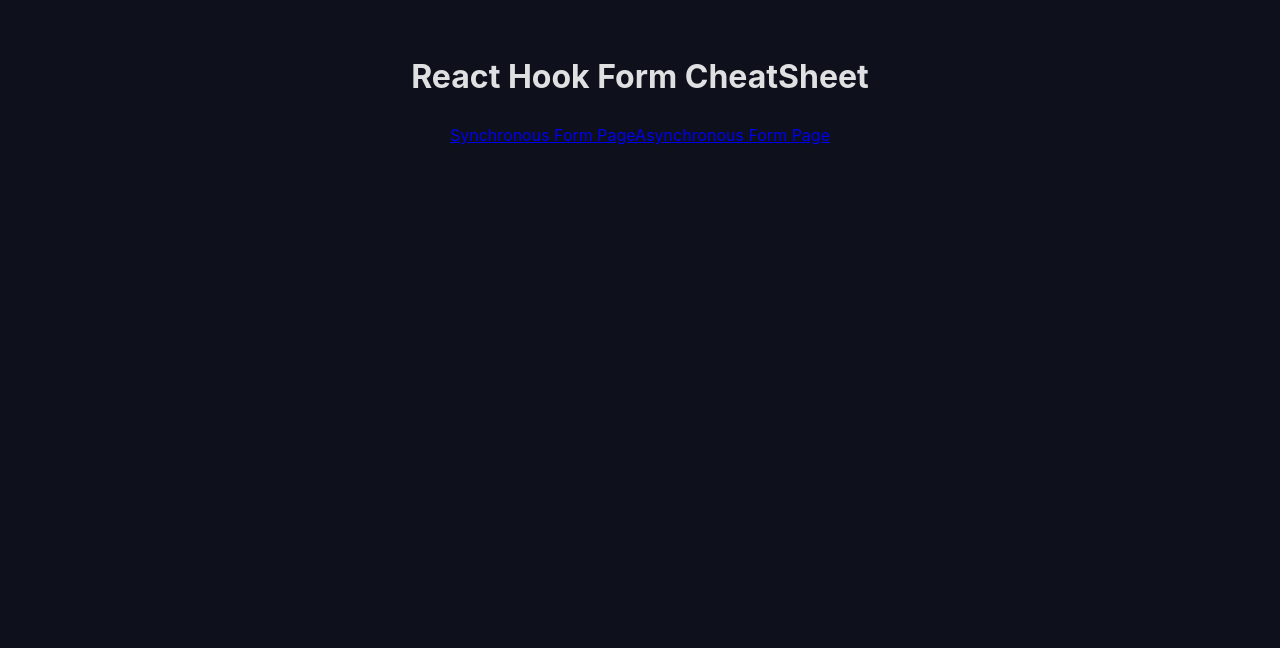
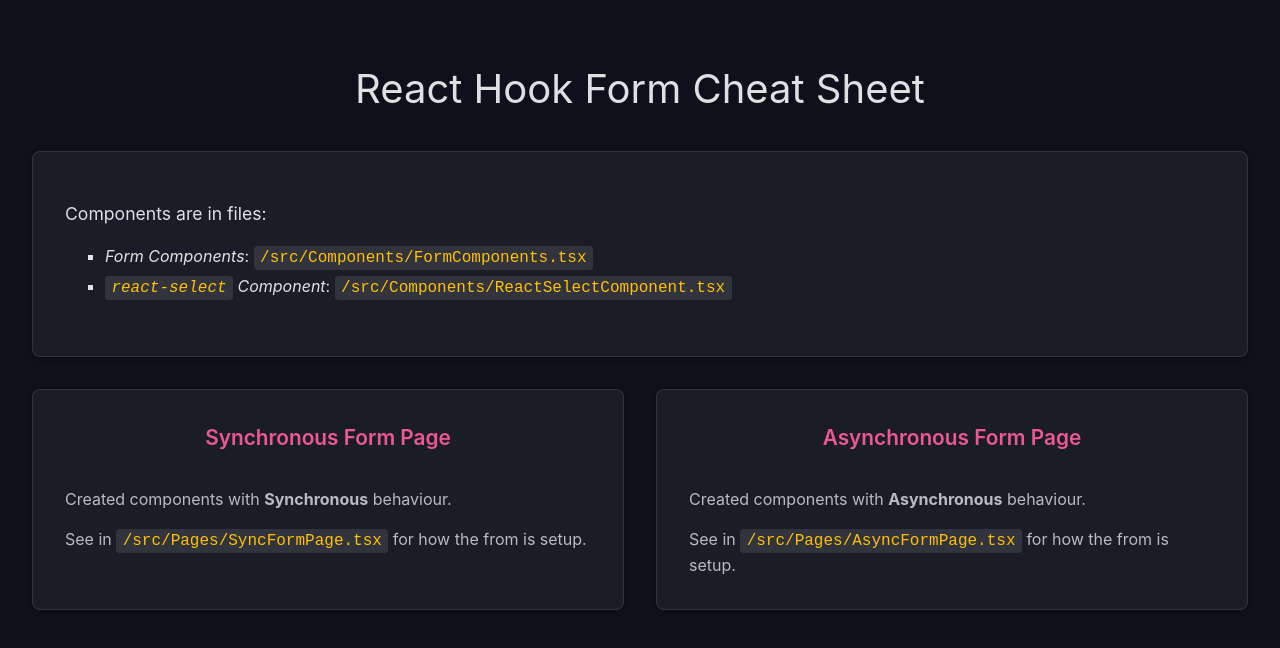
Before and after one commit to zamk112/rfh-form-project, a React (Vite) app: page / in a window 1280 px wide. Shown: the top 648 px of the page. Built offline with nearby package versions, Linux system fonts and the light colour scheme.

Commit message:
* Added CSS styling to home page, nav bar and corrected styling for FormResult Component. * Updated headings in AsyncFormPage.tsx and SyncFormPage.tsx * Updated Home Page HTML strcuture for CSS styling.

```diff
--- a/src/App.css
+++ b/src/App.css
@@ -17,3 +17,74 @@
   padding: 10px 20px;
   border-radius: 4px;
 }
+
+nav {
+  background-color: rgba(255, 255, 255, 0.05);
+  backdrop-filter: blur(10px);
+  border-bottom: 1px solid rgba(255, 255, 255, 0.1);
+  padding: 0;
+  margin-bottom: 2rem;
+  position: sticky;
+  top: 0;
+  z-index: 100;
+  box-shadow: 0 2px 10px rgba(0, 0, 0, 0.3);
+  display: flex;
+  font-size: 0;
+}
+
+nav a {
+  display: block;
+  padding: 1rem 1.5rem;
+  color: rgba(255, 255, 255, 0.8);
+  text-decoration: none;
+  font-weight: 500;
+  transition: all 0.3s ease;
+  border-bottom: 3px solid transparent;
+  font-size: 0.95rem;
+  letter-spacing: 0.5px;
+  flex: 1;
+  text-align: center;
+}
+
+nav a:hover {
+  background-color: rgba(255, 255, 255, 0.08);
+  color: rgba(255, 255, 255, 1);
+  border-bottom-color: #ec5990;
+}
+
+nav a.active {
+  background-color: rgba(255, 255, 255, 0.1);
+  color: #ec5990;
+  border-bottom-color: #ec5990;
+  font-weight: 600;
+}
+
+nav a.active:hover {
+  color: #f8a2c1;
+  border-bottom-color:  #f8a2c1;
+}
+
+@media (max-width: 768px) {
+  nav {
+    padding: 0;
+    overflow-x: auto;
+  }
+
+  nav::-webkit-scrollbar {
+    display: none;
+  }
+
+  nav a {
+    padding: 0.75rem 1rem;
+    font-size: 0.9rem;
+    min-width: max-content;
+    flex: none;
+  }
+}
+
+@media (max-width: 480px) {
+  nav a {
+    padding: 0.75rem 0.75rem;
+    font-size: 0.85rem;
+  }
+}
--- a/src/Components/FormResultComponents.css
+++ b/src/Components/FormResultComponents.css
@@ -1,7 +1,7 @@
 .results-panel {
     position: fixed;
-    top: 20px;
-    right: 20px;
+    top: 100px;
+    right: 170px;
     width: 350px;
     max-height: 80vh;
     background: rgba(255, 255, 255, 0.95);
--- a/src/Pages/AsyncFormPage.tsx
+++ b/src/Pages/AsyncFormPage.tsx
@@ -1,7 +1,7 @@
 import type { JSX } from "react";
 
 const AsyncFormPage = (): JSX.Element => {
-    return <h1>Async Form Page</h1>
+    return <h1>Async Form Page... Coming Soon!</h1>
 };
 
 export default AsyncFormPage;
--- /dev/null
+++ b/src/Pages/HomePage.css
@@ -0,0 +1,109 @@
+.home-container {
+    max-width: 100%;
+    margin: 0 auto;
+    padding: 0;
+}
+
+.home-container h1 {
+    text-align: center;
+    margin-bottom: 2rem;
+    font-size: 2.5rem;
+    font-weight: 400;
+}
+
+.home-container .content-container > p,
+.home-container .content-container > ul {
+    text-align: left;
+    margin-bottom: 1rem;
+}
+
+.home-container .content-container > ul {
+    padding-bottom: 0.25rem;
+}
+
+.home-container ul {
+    list-style-type: square;
+}
+
+.home-container li {
+    margin-bottom: 0.25rem;
+    line-height: 1.5;
+}
+
+.home-container .content-container > p {
+    font-size: 1.1rem;
+}
+
+.nav-container {
+    display: grid;
+    grid-template-columns: 1fr;
+    gap: 2rem;
+    margin-top: 2rem;
+}
+
+@media (min-width: 768px) {
+    .nav-container {
+        grid-template-columns: 1fr 1fr;
+    }
+}
+
+.sync-form,
+.async-form,
+.content-container {
+    background-color: rgba(255, 255, 255, 0.05);
+    padding: 2rem;
+    border-radius: 8px;
+    border: 1px solid rgba(255, 255, 255, 0.1);
+    box-shadow: 0 2px 4px rgba(0, 0, 0, 0.3);
+    transition: transform 0.2s ease, box-shadow 0.2s ease;
+}
+
+.sync-form a,
+.async-form a {
+    display: inline-block;
+    font-size: 1.3rem;
+    font-weight: 600;
+    color:  #ec5990;
+    text-decoration: none;
+    margin-bottom: 1rem;
+    border-bottom: 2px solid transparent;
+    transition: border-bottom-color 0.2s ease, color 0.2s ease;
+}
+
+.sync-form a:hover,
+.async-form a:hover {
+    border-bottom-color:  #ec5990;
+    color: #f8a2c1;;
+}
+
+.sync-form p,
+.async-form p {
+    margin-bottom: 0.75rem;
+    line-height: 1.5;
+    color: rgba(255, 255, 255, 0.7);
+}
+
+.sync-form p,
+.async-form p {
+    text-align: left;
+}
+
+.sync-form p:last-child,
+.async-form p:last-child {
+    margin-bottom: 0;
+}
+
+@media (max-width: 767px) {
+    .home-container h1 {
+        font-size: 2rem;
+    }
+
+    .sync-form,
+    .async-form {
+        padding: 1.5rem;
+    }
+
+    .nav-container {
+        gap: 1.5rem;
+    }
+}
--- a/src/Pages/HomePage.tsx
+++ b/src/Pages/HomePage.tsx
@@ -1,4 +1,5 @@
 import { useEffect, type JSX } from "react";
+import './HomePage.css';
 
 const Home = (): JSX.Element => {
 
@@ -6,18 +7,15 @@
         const handleHomePageClicks = (e: Event) => {
             const target = e.target as HTMLAnchorElement;
 
-            if (target.tagName === 'A' && target.href)
-            {
+            if (target.tagName === 'A' && target.href) {
                 const href = target.getAttribute('href');
 
-                if (href === '/sync-form')
-                {
+                if (href === '/sync-form') {
                     e.preventDefault();
                     window.history.pushState({}, '', '/sync-form');
                     window.dispatchEvent(new PopStateEvent('popstate'));
                 }
-                else if (href === '/async-form')
-                {
+                else if (href === '/async-form') {
                     e.preventDefault();
                     window.history.pushState({}, '', '/async-form');
                     window.dispatchEvent(new PopStateEvent('popstate'));
@@ -30,11 +28,28 @@
         return () => document.removeEventListener('click', handleHomePageClicks);
     }, []);
 
-    return(
-        <div>
-            <h1>React Hook Form CheatSheet</h1>
-            <a href="/sync-form">Synchronous Form Page</a>
-            <a href="/async-form">Asynchronous Form Page</a>
+    return (
+        <div className="home-container">
+            <h1>React Hook Form Cheat Sheet</h1>
+            <div className="content-container">
+                <p>Components are in files:</p>
+                <ul>
+                    <li><i>Form Components</i>: <code>/src/Components/FormComponents.tsx</code></li>
+                    <li><i><code>react-select</code> Component</i>: <code>/src/Components/ReactSelectComponent.tsx</code></li>
+                </ul>
+            </div>
+            <div className="nav-container">
+                <div className="sync-form">
+                    <a href="/sync-form">Synchronous Form Page</a>
+                    <p>Created components with <b>Synchronous</b> behaviour.</p>
+                    <p>See in <code>/src/Pages/SyncFormPage.tsx</code> for how the from is setup.</p>
+                </div>
+                <div className="async-form">
+                    <a href="/async-form">Asynchronous Form Page</a>
+                    <p>Created components with <b>Asynchronous</b> behaviour.</p>
+                    <p>See in <code>/src/Pages/AsyncFormPage.tsx</code> for how the from is setup.</p>
+                </div>
+            </div>
         </div>
     );
 };
--- a/src/Pages/SyncFormPage.tsx
+++ b/src/Pages/SyncFormPage.tsx
@@ -288,7 +288,7 @@
 
     return (
         <>
-            <h1>React Hook Forms Synchronous Cheatsheet</h1>
+            <h1>Synchronous Cheatsheet</h1>
             <FormComponent defaultValues={defaultValues} onSubmit={onSubmit}>
                 <h2 className='full-width'>React Controlled Input and Select Components</h2>
                 <h3 className='full-width'>Input Components</h3>
--- a/src/index.css
+++ b/src/index.css
@@ -22,3 +22,11 @@
   min-width: 320px;
   min-height: 20vh;
 }
+
+code {
+  background-color: rgba(255, 255, 255, 0.1);
+  padding: 0.2rem 0.4rem;
+  border-radius: 4px;
+  font-family: 'Courier New', monospace;
+  color: #ffc107;
+}
```
